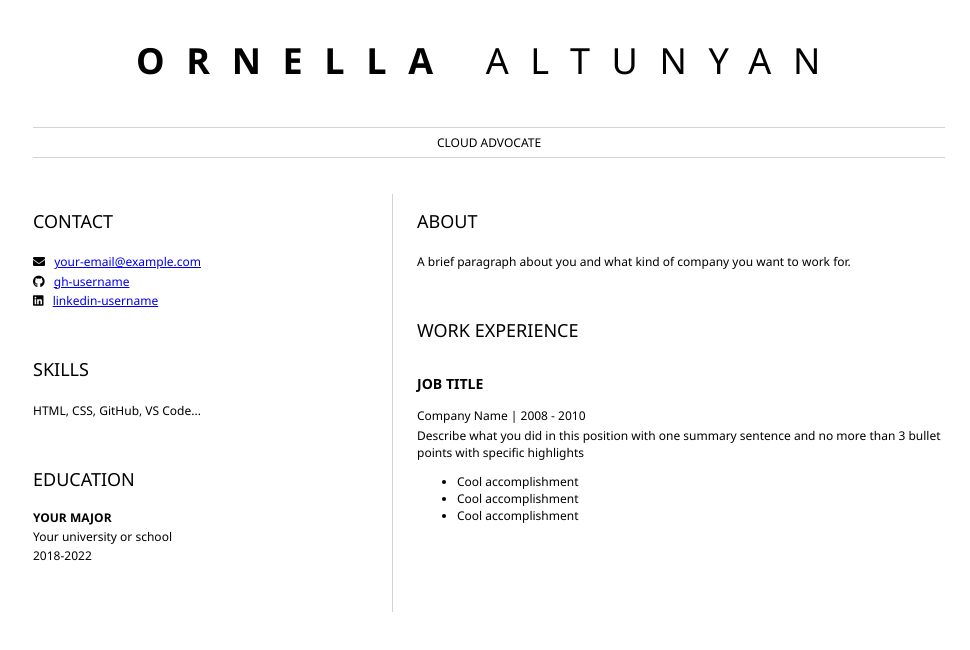
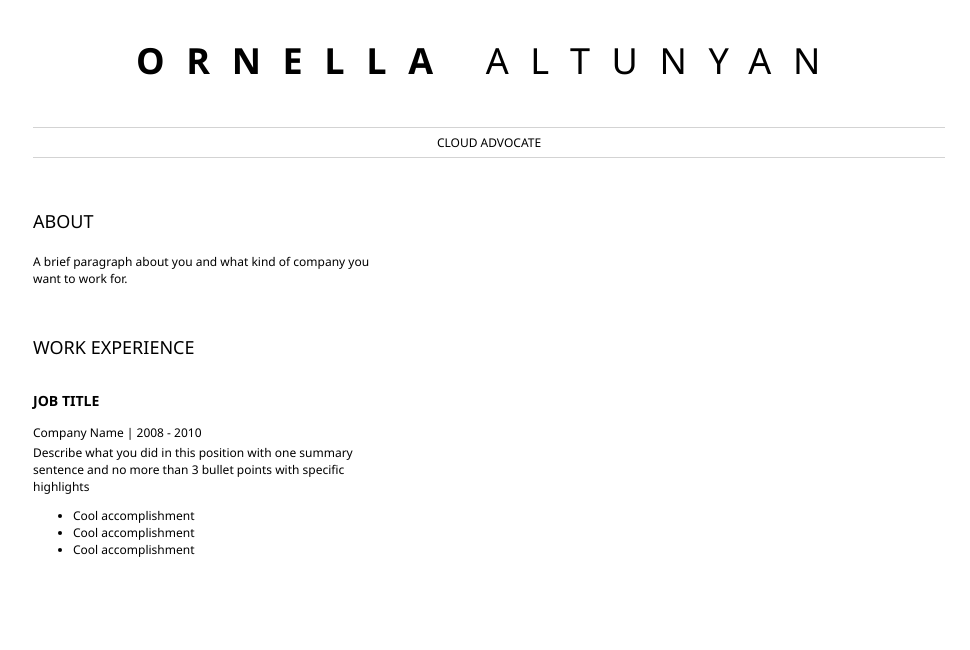
Before and after one commit to HimaVarsha94/WeddingInvitation, a plain HTML site: page index.html in a window 1280 px wide. Shown: the whole page, without its empty margins (151-1121 px from the left). Drawn offline with Linux system fonts and the light colour scheme.

Commit message:
Update index.html

```diff
--- a/index.html
+++ b/index.html
@@ -14,40 +14,6 @@
 			<hr>
 		</header>
 		<main>
-			<article id="mainLeft">
-				<section>
-					<h2>CONTACT</h2>
-					<!-- contact info including social media -->
-                    <p>
-                        <i class="fa fa-envelope" aria-hidden="true"></i>
-                        <a href="mailto:your-email@example.com">your-email@example.com</a>
-                    </p>
-                    <p>
-                        <i class="fab fa-github" aria-hidden="true"></i>
-                        <a href="github.com/gh-username">gh-username</a>
-                    </p>
-                    <p>
-                        <i class="fab fa-linkedin" aria-hidden="true"></i>
-                        <a href="linkedin.com/linkedin-username">linkedin-username</a>
-                    </p>
-				</section>
-				<section>
-					<h2>SKILLS</h2>
-					<!-- your skills AKA "buzzwords" -->
-                    <p>HTML, CSS, GitHub, VS Code...</p>
-				</section>
-				<section>
-					<h2>EDUCATION</h2>
-					<!-- your education -->
-                    <b>YOUR MAJOR</b>
-                    <p>
-                        Your university or school
-                    </p>
-                    <p>
-                        2018-2022
-                    </p>
-				</section>
-			</article>
 			<article id="mainRight">
 				<section>
 					<h2>ABOUT</h2>
```
